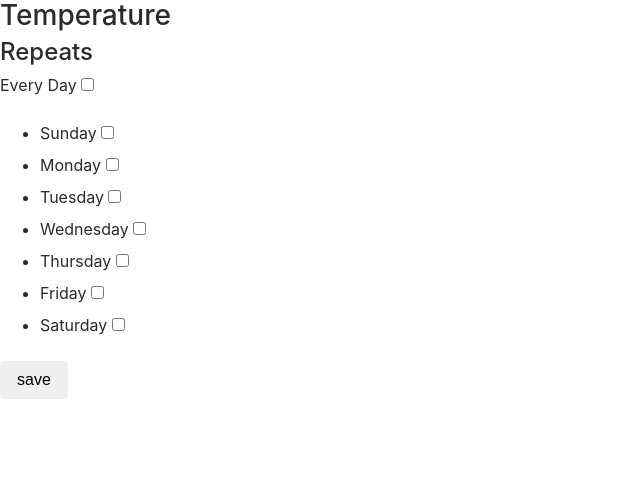
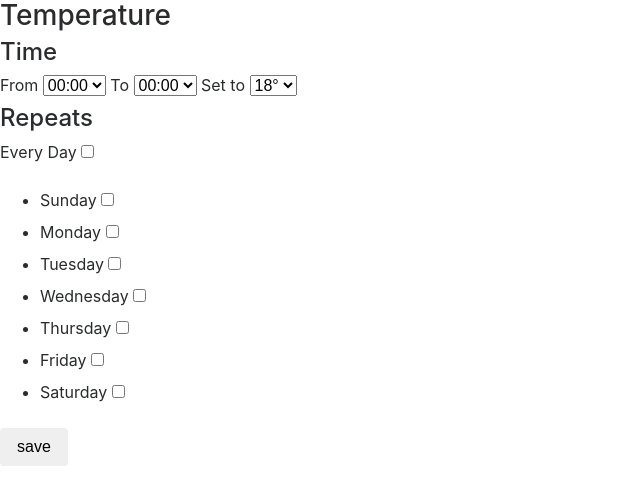
Before and after one commit to captainCoolMJ/greenhouse, a website: page setup-manual.html in a window 1280 px wide. Shown: the whole page, without its empty margins (0-640 px from the left). Drawn offline with nearby package versions, Linux system fonts and the light colour scheme.

Commit message:
updates to manual page

```diff
--- a/api/index.js
+++ b/api/index.js
@@ -251,6 +251,8 @@ router.route('/configure')
 
 		var body = req.body;
 
+		console.log(body);
+
 		if (body['day-all'] === 'all') {
 			body['day-select'] = '*';
 		} else if (body['day-select'] && body['day-select'].length) {
--- a/setup-manual.html
+++ b/setup-manual.html
@@ -31,7 +31,40 @@
 	<form id="temperature-form">
 		<h3>Temperature</h3>
 
+		<div>
 
+			<h4>Time</h4>
+
+			<label>From</label>
+			<select name="time-from">
+				<option value="0000">00:00</option>
+				<option value="0100">01:00</option>
+				<option value="0200">02:00</option>
+				<option value="0300">03:00</option>
+				<option value="0400">04:00</option>
+				<option value="0500">05:00</option>
+			</select>
+
+			<label>To</label>
+			<select name="time-to">
+				<option value="0000">00:00</option>
+				<option value="0100">01:00</option>
+				<option value="0200">02:00</option>
+				<option value="0300">03:00</option>
+				<option value="0400">04:00</option>
+				<option value="0500">05:00</option>
+			</select>
+
+			<label>Set to</label>
+			<select name="temp">
+				<option value="18">18&deg;</option>
+				<option value="19">19&deg;</option>
+				<option value="20">20&deg;</option>
+				<option value="21">21&deg;</option>
+				<option value="22">22&deg;</option>
+				<option value="23">23&deg;</option>
+			</select>
+		</div>
 
 
 		<h4>Repeats</h4>
@@ -94,7 +127,6 @@
 	<!-- <script type="text/javascript" src="vendor/bootstrap/js/bootstrap.js"></script> -->
 
 	<script>
-
 	var $tempForm = $('#temperature-form');
 
 	$tempForm.on('submit', function (evt) {
```
